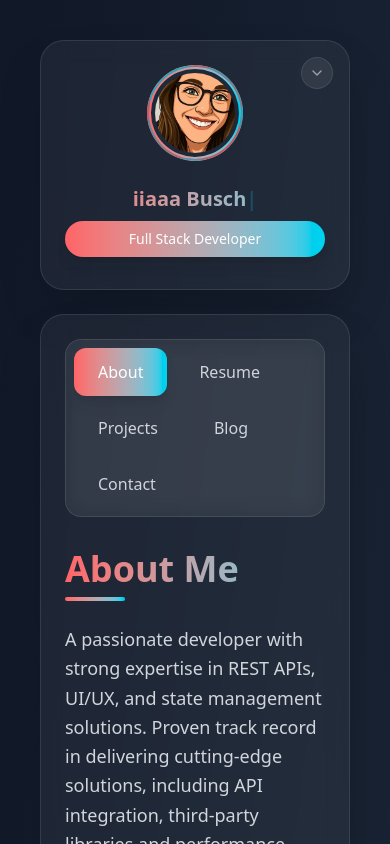
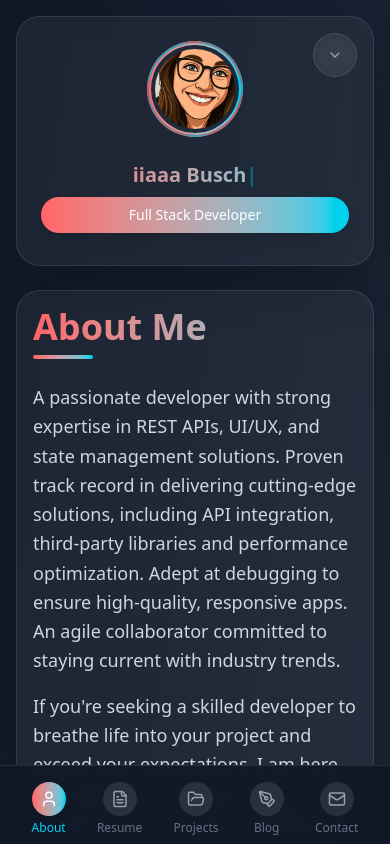
Before and after one commit to DBusch-Developer/developer-portfolio, a React (Vite) app in the folder client/: page / in a window 390 px wide. Shown: the top 844 px of the page. Built offline with nearby package versions, Linux system fonts and the light colour scheme.

Commit message:
Adds MobileNavigation. Add fixed bottom navigation bar for mobile devices. Add smooth scroll-to-top animation on page navigation.

```diff
--- a/client/src/App.css
+++ b/client/src/App.css
@@ -112,3 +112,93 @@
           mask-composite: xor;
           animation: gradientShift 3s ease infinite;
         }
+
+        /* Mobile Safe Area Support */
+        .safe-area-pb {
+          padding-bottom: env(safe-area-inset-bottom);
+        }
+
+        /* Enhanced Mobile Responsiveness */
+        @media (max-width: 768px) {
+          body {
+            overflow-x: hidden;
+          }
+
+          .mobile-content {
+            padding-bottom: calc(80px + env(safe-area-inset-bottom));
+          }
+
+          /* Ensure mobile navigation is above other content */
+          .mobile-nav {
+            z-index: 1000;
+          }
+
+          /* Enhanced smooth scrolling for mobile */
+          html {
+            scroll-behavior: smooth;
+            scroll-padding-top: 20px;
+          }
+
+          /* Custom smooth scrolling with easing */
+          * {
+            scroll-behavior: smooth;
+          }
+
+          /* Prevent horizontal scrolling issues */
+          * {
+            max-width: 100%;
+            box-sizing: border-box;
+          }
+        }
+
+        /* Enhanced smooth scrolling for all devices */
+        html {
+          scroll-behavior: smooth;
+        }
+
+        /* Custom scrollbar for webkit browsers */
+        ::-webkit-scrollbar {
+          width: 6px;
+        }
+
+        ::-webkit-scrollbar-track {
+          background: rgba(255, 255, 255, 0.1);
+          border-radius: 3px;
+        }
+
+        ::-webkit-scrollbar-thumb {
+          background: linear-gradient(45deg, #ef4444, #22d3ee);
+          border-radius: 3px;
+        }
+
+        ::-webkit-scrollbar-thumb:hover {
+          background: linear-gradient(45deg, #dc2626, #0891b2);
+        }
+
+        /* Mobile touch improvements */
+        @media (hover: none) and (pointer: coarse) {
+          .card-hover:hover {
+            transform: none;
+          }
+
+          .contact-item-hover:hover {
+            transform: none;
+            background: rgba(255, 255, 255, 0.05);
+          }
+        }
+
+        /* iOS Safari specific fixes */
+        @supports (-webkit-appearance: none) {
+          .mobile-nav {
+            backdrop-filter: blur(20px);
+            -webkit-backdrop-filter: blur(20px);
+          }
+        }
+
+        /* Android Chrome specific fixes */
+        @media screen and (max-width: 768px) {
+          .glass {
+            backdrop-filter: blur(10px);
+            -webkit-backdrop-filter: blur(10px);
+          }
+        }
--- a/client/src/App.jsx
+++ b/client/src/App.jsx
@@ -1,7 +1,8 @@
-import { useState } from "react";
+import { useState, useEffect } from "react";
 import { motion, AnimatePresence } from "framer-motion";
 import Sidebar from "./components/Sidebar";
 import Navigation from "./components/Navigation";
+import MobileNavigation from "./components/MobileNavigation";
 import Footer from "./components/Footer";
 import About from "./pages/About";
 import Resume from "./pages/Resume";
@@ -12,6 +13,7 @@ import "./App.css";
 
 function App() {
   const [activeSection, setActiveSection] = useState("about");
+  const [isTransitioning, setIsTransitioning] = useState(false);
 
   const renderSection = () => {
     switch (activeSection) {
@@ -30,12 +32,37 @@ function App() {
     }
   };
 
+  // Enhanced page transition variants
+  const pageVariants = {
+    initial: {
+      opacity: 0,
+      y: 20,
+      scale: 0.98
+    },
+    in: {
+      opacity: 1,
+      y: 0,
+      scale: 1
+    },
+    out: {
+      opacity: 0,
+      y: -20,
+      scale: 0.98
+    }
+  };
+
+  const pageTransition = {
+    type: "tween",
+    ease: "anticipate",
+    duration: 0.4
+  };
+
   return (
     <>
-      <div className="min-h-screen p-10">
+      <div className="min-h-screen p-4 md:p-10">
         <div className="max-w-7xl mx-auto flex flex-col lg:flex-row gap-6">
           <Sidebar />
-          <main className="flex-1 glass rounded-3xl p-6 lg:p-8 shadow-2xl">
+          <main className="flex-1 glass rounded-3xl p-4 md:p-6 lg:p-8 shadow-2xl mb-20 md:mb-0">
             <Navigation
               activeSection={activeSection}
               setActiveSection={setActiveSection}
@@ -43,10 +70,12 @@ function App() {
             <AnimatePresence mode="wait">
               <motion.div
                 key={activeSection}
-                initial={{ opacity: 0, y: 20 }}
-                animate={{ opacity: 1, y: 0 }}
-                exit={{ opacity: 0, y: -20 }}
-                transition={{ duration: 0.3 }}
+                initial="initial"
+                animate="in"
+                exit="out"
+                variants={pageVariants}
+                transition={pageTransition}
+                className="min-h-[60vh]"
               >
                 {renderSection()}
               </motion.div>
@@ -55,6 +84,12 @@ function App() {
           </main>
         </div>
       </div>
+
+      {/* Mobile Navigation - Only visible on mobile */}
+      <MobileNavigation
+        activeSection={activeSection}
+        setActiveSection={setActiveSection}
+      />
     </>
   );
 }
--- /dev/null
+++ b/client/src/components/MobileNavigation.jsx
@@ -0,0 +1,77 @@
+import { motion } from 'framer-motion';
+import { User, FileText, FolderOpen, PenTool, Mail } from 'lucide-react';
+
+const MobileNavigation = ({ activeSection, setActiveSection }) => {
+  const navItems = [
+    { id: 'about', label: 'About', icon: User },
+    { id: 'resume', label: 'Resume', icon: FileText },
+    { id: 'projects', label: 'Projects', icon: FolderOpen },
+    { id: 'blog', label: 'Blog', icon: PenTool },
+    { id: 'contact', label: 'Contact', icon: Mail },
+  ];
+
+  const handleSectionChange = (sectionId) => {
+    if (sectionId !== activeSection) {
+      // Smooth scroll to top with easing
+      window.scrollTo({
+        top: 0,
+        left: 0,
+        behavior: 'smooth'
+      });
+
+      // Small delay to start the scroll animation first, then change content
+      setTimeout(() => {
+        setActiveSection(sectionId);
+      }, 100);
+    }
+  };
+
+  return (
+    <motion.nav
+      initial={{ y: 100, opacity: 0 }}
+      animate={{ y: 0, opacity: 1 }}
+      transition={{ duration: 0.3 }}
+      className="fixed bottom-0 left-0 right-0 z-50 md:hidden bg-gray-900/95 backdrop-blur-md border-t border-white/10 px-4 py-2 safe-area-pb"
+    >
+      <div className="flex justify-around items-center max-w-md mx-auto">
+        {navItems.map((item) => {
+          const IconComponent = item.icon;
+          const isActive = activeSection === item.id;
+
+          return (
+            <motion.button
+              key={item.id}
+              onClick={() => handleSectionChange(item.id)}
+              className={`flex flex-col items-center justify-center p-2 rounded-xl transition-all duration-300 ${
+                isActive
+                  ? 'text-white'
+                  : 'text-gray-400 hover:text-white'
+              }`}
+              whileHover={{ scale: 1.05 }}
+              whileTap={{ scale: 0.95 }}
+            >
+              <motion.div
+                className={`p-2 rounded-full transition-all duration-300 ${
+                  isActive
+                    ? 'gradient-bg shadow-lg'
+                    : 'bg-white/10 hover:bg-white/20'
+                }`}
+                animate={isActive ? { scale: [1, 1.1, 1] } : { scale: 1 }}
+                transition={{ duration: 0.3 }}
+              >
+                <IconComponent size={18} />
+              </motion.div>
+              <span className={`text-xs mt-1 font-medium transition-all duration-300 ${
+                isActive ? 'text-cyan-400' : 'text-gray-500'
+              }`}>
+                {item.label}
+              </span>
+            </motion.button>
+          );
+        })}
+      </div>
+    </motion.nav>
+  );
+};
+
+export default MobileNavigation;
--- a/client/src/components/Navigation.jsx
+++ b/client/src/components/Navigation.jsx
@@ -9,12 +9,29 @@ const Navigation = ({ activeSection, setActiveSection }) => {
     { id: 'contact', label: 'Contact' },
   ]
 
+  const handleSectionChange = (sectionId) => {
+    if (sectionId !== activeSection) {
+      // Smooth scroll to top with easing
+      window.scrollTo({
+        top: 0,
+        left: 0,
+        behavior: 'smooth'
+      });
+
+      // Small delay to start the scroll animation first, then change content
+      setTimeout(() => {
+        setActiveSection(sectionId);
+      }, 100);
+    }
+  };
+
   return (
-    <nav className="glass rounded-2xl p-2 mb-8 flex flex-wrap gap-2">
+    // Hide on mobile, show on desktop
+    <nav className="glass rounded-2xl p-2 mb-8 flex-wrap gap-2 hidden md:flex">
       {navItems.map((item) => (
         <motion.button
           key={item.id}
-          onClick={() => setActiveSection(item.id)}
+          onClick={() => handleSectionChange(item.id)}
           className={`px-6 py-3 rounded-xl font-medium transition-all duration-300 ${
             activeSection === item.id
               ? 'gradient-bg text-white shadow-lg'
--- a/client/src/index.css
+++ b/client/src/index.css
@@ -4,6 +4,16 @@
 
 body {
   @apply bg-gradient-to-br from-gray-900 to-gray-800 text-white;
+  overflow-x: hidden;
+  -webkit-font-smoothing: antialiased;
+  -moz-osx-font-smoothing: grayscale;
+  scroll-behavior: smooth;
+}
+
+/* Enhanced smooth scrolling */
+html {
+  scroll-behavior: smooth;
+  scroll-padding-top: 2rem;
 }
 
 .glass {
@@ -21,3 +31,58 @@
 .card-hover {
   @apply transition-all duration-300 hover:transform hover:scale-105 hover:shadow-2xl;
 }
+
+/* Page transition effects */
+.page-transition-enter {
+  opacity: 0;
+  transform: translateY(20px);
+}
+
+.page-transition-enter-active {
+  opacity: 1;
+  transform: translateY(0);
+  transition: opacity 300ms, transform 300ms;
+}
+
+.page-transition-exit {
+  opacity: 1;
+  transform: translateY(0);
+}
+
+.page-transition-exit-active {
+  opacity: 0;
+  transform: translateY(-20px);
+  transition: opacity 300ms, transform 300ms;
+}
+
+/* Mobile-specific utilities */
+.mobile-safe {
+  padding-bottom: env(safe-area-inset-bottom);
+}
+
+.mobile-container {
+  @apply px-4 mx-auto max-w-screen-sm;
+}
+
+/* Improved touch targets for mobile */
+@media (max-width: 768px) {
+  button, a {
+    min-height: 44px;
+    min-width: 44px;
+  }
+
+  .touch-target {
+    @apply p-3 touch-manipulation;
+  }
+
+  /* Prevent zoom on input focus for iOS */
+  input, textarea, select {
+    font-size: 16px;
+  }
+
+  /* Better mobile scroll */
+  .mobile-scroll {
+    -webkit-overflow-scrolling: touch;
+    overscroll-behavior: contain;
+  }
+}
```
Lines whose indentation alone changed are shown as unchanged.
